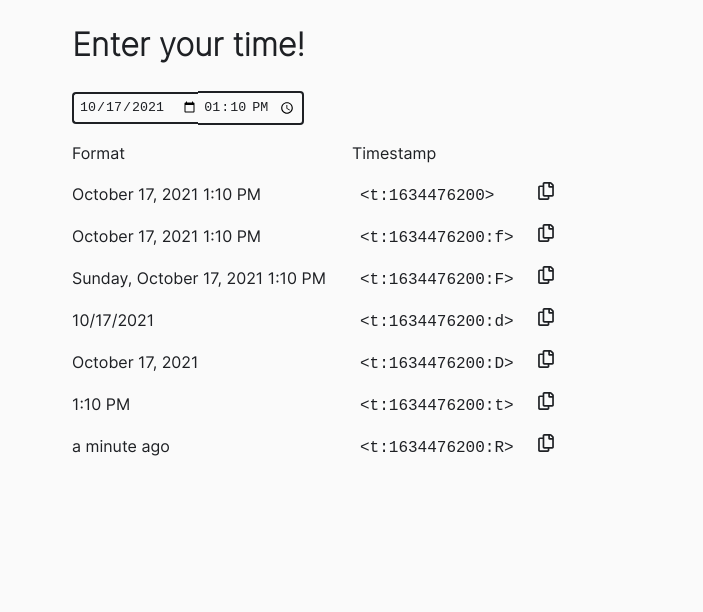
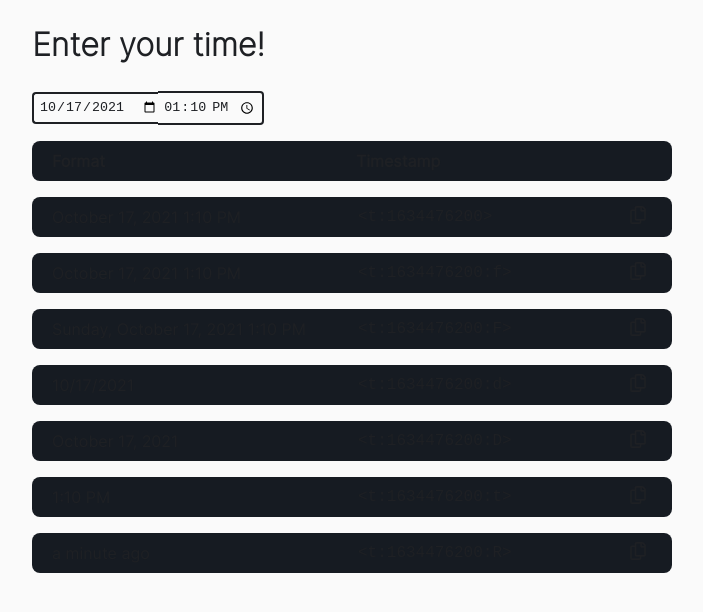
Before and after one commit to NiklasPeterson/timestamps, a Next.js app: page / in a window 1280 px wide. Shown: the top 612 px of the page, without its empty margins (288-991 px from the left). Built offline with nearby package versions, Linux system fonts and the light colour scheme.

Commit message:
Adds some more styling

```diff
--- a/components/CodeGroup.jsx
+++ b/components/CodeGroup.jsx
@@ -1,16 +1,21 @@
 import styled from 'styled-components';
-
+import toast from 'react-hot-toast';
 const CodeGroup = props => {
 
   const copyText = e => {
     navigator.clipboard.writeText(props.value);
+    toast.success(`Copied `+ props.value,
+      {
+        style: {
+          background: '#333',
+          color: '#fff',
+        },
+      }
+    );
   }
 
   return (
     <ScCodeGroup>
-
-      <ScButton onClick={copyText}>
-
         <ScInput
         label={props.label}
         value={props.value}
@@ -18,7 +23,8 @@ const CodeGroup = props => {
         readonly="true"
         >
       </ScInput>
-      <svg aria-hidden="true" focusable="false" data-prefix="far" data-icon="copy" class="svg-inline--fa fa-copy fa-w-14" role="img" xmlns="http://www.w3.org/2000/svg" viewBox="0 0 448 512"><path fill="currentColor" d="M433.941 65.941l-51.882-51.882A48 48 0 0 0 348.118 0H176c-26.51 0-48 21.49-48 48v48H48c-26.51 0-48 21.49-48 48v320c0 26.51 21.49 48 48 48h224c26.51 0 48-21.49 48-48v-48h80c26.51 0 48-21.49 48-48V99.882a48 48 0 0 0-14.059-33.941zM266 464H54a6 6 0 0 1-6-6V150a6 6 0 0 1 6-6h74v224c0 26.51 21.49 48 48 48h96v42a6 6 0 0 1-6 6zm128-96H182a6 6 0 0 1-6-6V54a6 6 0 0 1 6-6h106v88c0 13.255 10.745 24 24 24h88v202a6 6 0 0 1-6 6zm6-256h-64V48h9.632c1.591 0 3.117.632 4.243 1.757l48.368 48.368a6 6 0 0 1 1.757 4.243V112z"></path></svg>
+      <ScButton onClick={copyText}>
+        <svg aria-hidden="true" focusable="false" data-prefix="far" data-icon="copy" class="svg-inline--fa fa-copy fa-w-14" role="img" xmlns="http://www.w3.org/2000/svg" viewBox="0 0 448 512"><path fill="currentColor" d="M433.941 65.941l-51.882-51.882A48 48 0 0 0 348.118 0H176c-26.51 0-48 21.49-48 48v48H48c-26.51 0-48 21.49-48 48v320c0 26.51 21.49 48 48 48h224c26.51 0 48-21.49 48-48v-48h80c26.51 0 48-21.49 48-48V99.882a48 48 0 0 0-14.059-33.941zM266 464H54a6 6 0 0 1-6-6V150a6 6 0 0 1 6-6h74v224c0 26.51 21.49 48 48 48h96v42a6 6 0 0 1-6 6zm128-96H182a6 6 0 0 1-6-6V54a6 6 0 0 1 6-6h106v88c0 13.255 10.745 24 24 24h88v202a6 6 0 0 1-6 6zm6-256h-64V48h9.632c1.591 0 3.117.632 4.243 1.757l48.368 48.368a6 6 0 0 1 1.757 4.243V112z"></path></svg>
       </ScButton>
 
     </ScCodeGroup>
@@ -31,6 +37,7 @@ const ScCodeGroup = styled.div`
   flex: 1;
   display: flex;
   flex-direction: row;
+  justify-content: space-between;
 `;
 
 const ScInput = styled.input`
--- a/components/GlobalStyle.jsx
+++ b/components/GlobalStyle.jsx
@@ -32,12 +32,18 @@ export const GlobalStyle = createGlobalStyle`
   :root {
     --color-background: #fafafa;
     --color-text: #1e2024;
+
+    --color-modal-background: #fafafa;
+    --color-moda-text: #333;
   }
 
   @media (prefers-color-scheme: dark) {
     :root {
       --color-background: #1e2024;
       --color-text: #fafafa;
+
+      --color-modal-background: #333;
+      --color-moda-text: #fafafa;
     }
   }
 `
--- a/components/ResultRow.jsx
+++ b/components/ResultRow.jsx
@@ -18,10 +18,14 @@ const ScResultRow = styled.div`
   display: flex;
   margin-bottom: 16px;
   align-items: center;
+  background:#161b22;
+  padding: 8px 16px;
+  border-radius: 8px;
 `;
 
 const ScResultColumn = styled.div`
   display: flex;
   flex: 1;
   flex-direction: row;
+  padding: 0 4px;
 `;
--- a/components/TimeStamps.jsx
+++ b/components/TimeStamps.jsx
@@ -15,47 +15,47 @@ const TimeStamps = props => {
     <>
 
       <ResultRow>
-        <span>Format</span>
-        <span>Timestamp</span>
+        <strong>Format</strong>
+        <strong>Timestamp</strong>
       </ResultRow>
 
       <ResultRow>
-        <span>{moment(props.dateTime).format('LLL')}</span>
+        <label>{moment(props.dateTime).format('LLL')}</label>
         <CodeGroup label="Default Date Time" value={`<t:${timestamp}>`} />
       </ResultRow>
 
       <ResultRow>
-        <span>{moment(props.dateTime).format('LLL')}</span>
+        <label>{moment(props.dateTime).format('LLL')}</label>
         <CodeGroup label="Short Date Time" value={`<t:${timestamp}:f>`} />
       </ResultRow>
 
       <ResultRow>
-        <span>{moment(props.dateTime).format('LLLL')}</span>
+        <label>{moment(props.dateTime).format('LLLL')}</label>
         <CodeGroup label="Long Date Time" value={`<t:${timestamp}:F>`} />
       </ResultRow>
 
       <ResultRow>
-        <span>{moment(props.dateTime).format('L')}</span>
+        <label>{moment(props.dateTime).format('L')}</label>
         <CodeGroup label="Short Date" value={`<t:${timestamp}:d>`} />
       </ResultRow>
 
       <ResultRow>
-        <span>{moment(props.dateTime).format('LL')}</span>
+        <label>{moment(props.dateTime).format('LL')}</label>
         <CodeGroup label="Long Date" value={`<t:${timestamp}:D>`} />
       </ResultRow>
 
       <ResultRow>
-        <span>{moment(props.dateTime).format('LT')}</span>
+        <label>{moment(props.dateTime).format('LT')}</label>
         <CodeGroup label="Short Time" value={`<t:${timestamp}:t>`} />
       </ResultRow>
 
       {/* <ResultRow>
-        <span>{moment(props.dateTime).format('Ltimestamp')}</span>
+        <label>{moment(props.dateTime).format('Ltimestamp')}</label>
         <CodeGroup label="Long Time" value={`<t:${timestamp}:T>`} />
       </ResultRow> */}
 
       <ResultRow>
-        <span>{moment(props.dateTime).fromNow()}</span>
+        <label>{moment(props.dateTime).fromNow()}</label>
         <CodeGroup label="Relative Time" value={`<t:${timestamp}:R>`} />
       </ResultRow>
 
--- a/package.json
+++ b/package.json
@@ -8,12 +8,13 @@
     "start": "next start"
   },
   "dependencies": {
+    "moment": "^2.29.1",
     "next": "latest",
     "react": "^17.0.2",
     "react-dom": "^17.0.2",
+    "react-hot-toast": "^2.1.1",
     "react-is": "^17.0.2",
-    "styled-components": "^5.3.1",
-    "moment": "^2.29.1"
+    "styled-components": "^5.3.1"
   },
   "devDependencies": {
     "babel-plugin-styled-components": "^1.13.2"
--- a/pages/index.jsx
+++ b/pages/index.jsx
@@ -1,6 +1,8 @@
 import React, { useState, useEffect } from 'react';
 import Head from 'next/head'
 import styled from 'styled-components';
+import { Toaster } from 'react-hot-toast';
+
 import TimeForm from '../components/TimeForm';
 import TimeStamps from '../components/TimeStamps';
 
@@ -26,6 +28,12 @@ export default function Home() {
     </Head>
 
     <ScWrapper>
+      <div>
+        <Toaster
+          position="top-center"
+          reverseOrder={false}
+        />
+      </div>
       <ScMain>
         <ScTitle>Enter your time!</ScTitle>
         <TimeForm newTime={gotATime} />
@@ -37,13 +45,13 @@ export default function Home() {
 }
 
 const ScWrapper = styled.div`
-  display:flex;
+  display: flex;
   justify-content: center;
-  align-items:center;
+  align-items: center;
   position: relative;
 `;
 const ScMain = styled.main`
-  width: 560px;
+  width: 640px;
   max-width: 100%;
   display: flex;
   flex-direction: column;
```
Also changed, not shown: components/Toast.jsx (added), 1 other file (tests, documents, lock files or other folders).
